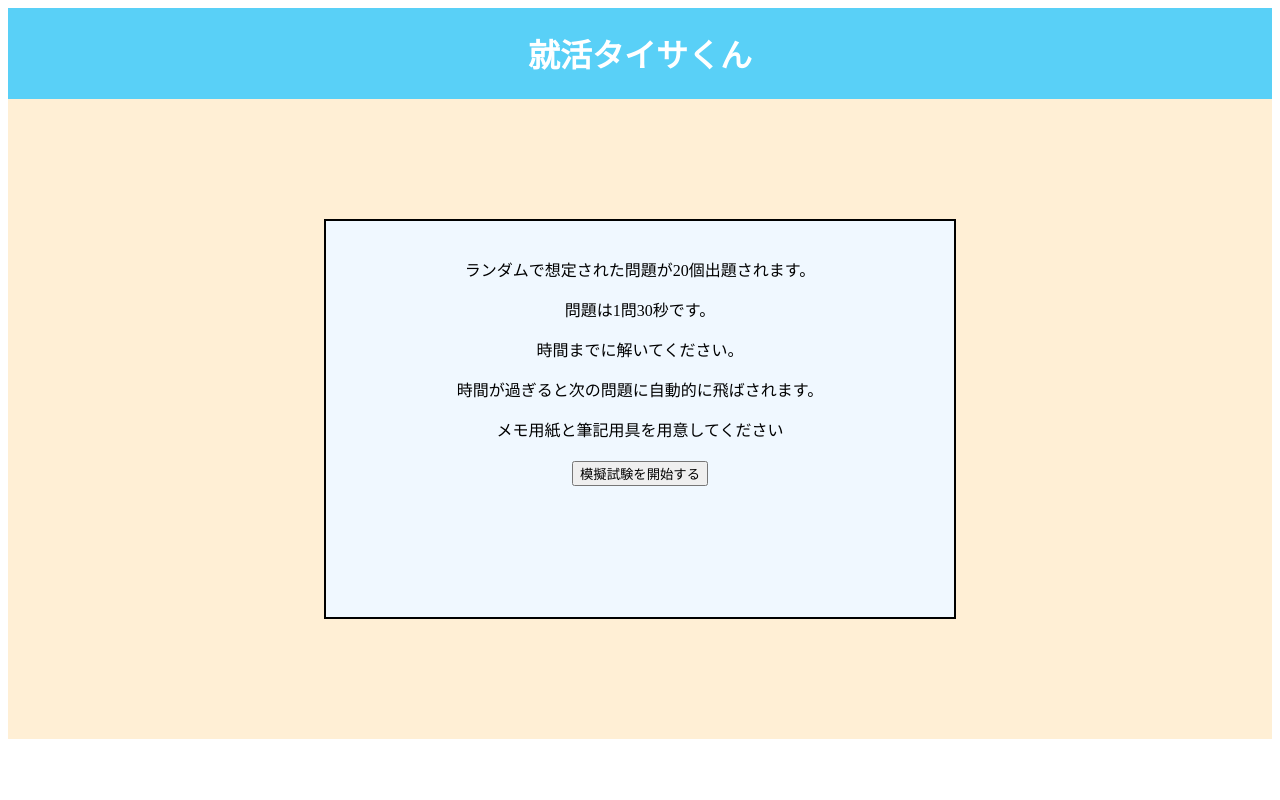
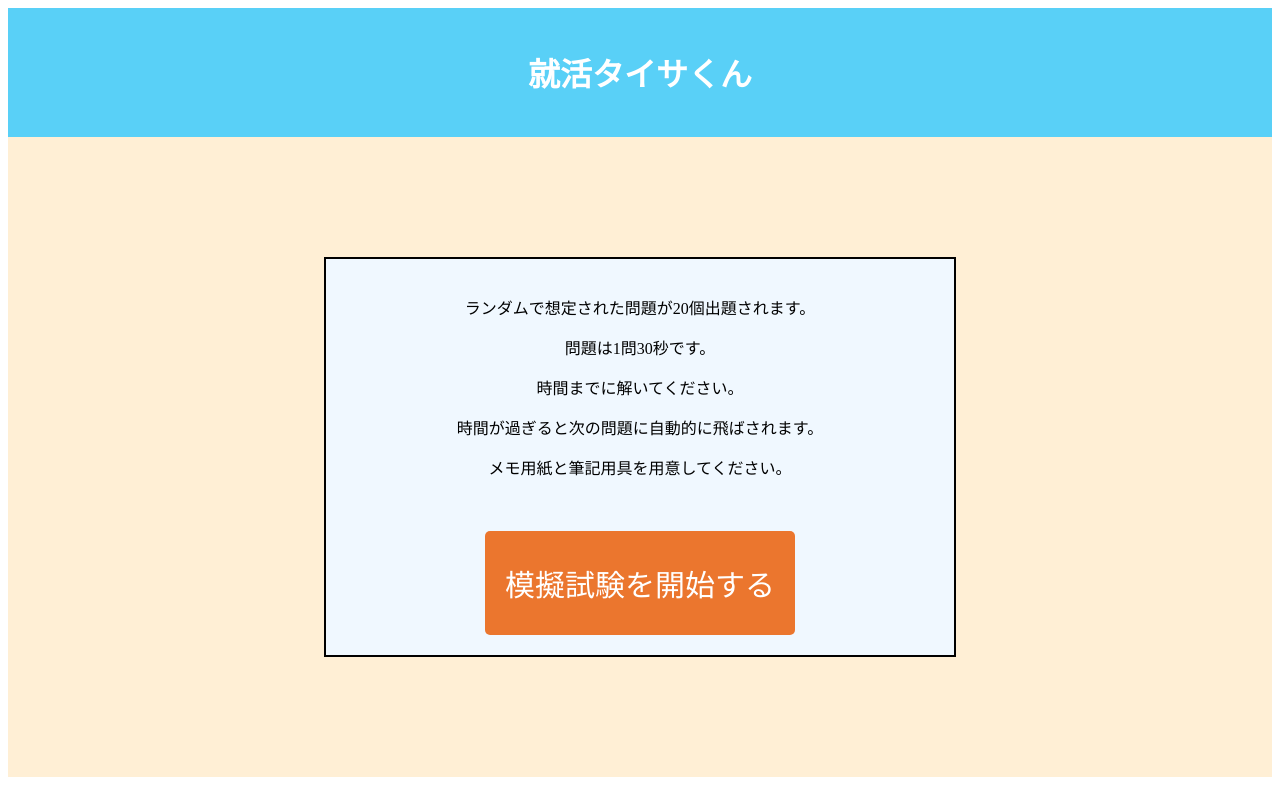
Before and after one commit to aoryui/Creative7, a PHP site: page /honban.php in a window 1280 px wide. Run offline with PHP 8.4, Linux system fonts and the light colour scheme.

Commit message:
honban.UI

```diff
--- a/css/honban.css
+++ b/css/honban.css
@@ -2,7 +2,7 @@ header {
     background-color: rgb(89, 208, 247);
     color: white;
     text-align: center;
-    padding: 1px;
+    padding: 20px;
 }
 
 .honbanmain {
@@ -10,7 +10,6 @@ header {
     justify-content: center;
     align-items: center;
     min-height: 80vh;
-    text-align: left;
     background-color: #ffefd5;
 }
 
@@ -18,29 +17,60 @@ header {
     border: 2px solid black;
     padding: 20px;
     height: 400px;
-    /* 縦長にするための高さ指定 */
     box-sizing: border-box;
     width: 50%;
-    /* 幅をさらに小さく設定 */
     margin: auto;
-    /* 左右中央揃え */
     background-color: aliceblue;
+    display: flex;
+    flex-direction: column;
+    justify-content: space-between;
 }
 
 .content {
     text-align: center;
-    margin-bottom: 20px;
 }
 
 .button-container {
     text-align: center;
-    /* ボタンの中央揃え */
 }
 
-.button-container button {
-    padding: 10px 20px;
-    font-size: 16px;
+.button-container input[type="button"] {
+    padding: 30px 20px;
+    font-size: 30px;
     cursor: pointer;
+    background-color: rgb(235, 118, 46);
+    color: white;
+    border: none;
+    border-radius: 5px;
+    transition: background-color 0.3s ease;
+}
+
+.button-container input[type="button"]:hover {
+    background-color: darkred;
+}
+
+img:hover {
+    opacity: 0.5;
+    cursor: pointer;
+}
+
+img:active {
+    position: relative;
+    top: 3px;
+}
+
+#menuButton {
+    margin-right: 400px;
+    width: auto;
+    height: auto;
+    padding: 0;
+    border: none;
+    background-color: transparent;
+}
+
+.menu-container {
+    display: flex;
+    align-items: center;
 }
 
 /*
--- a/honban.php
+++ b/honban.php
@@ -11,15 +11,15 @@ require_once __DIR__ . '/header.php';
         <div class="honbanmain">
             <div class="container">
                 <div class="content">
-                    <p>ランダムで想定された問題が20個出題されます。<br>
+                    <p>ランダムで想定された問題が20個出題されます。
                     <p></p>
                        問題は1問30秒です。
-                       <p></p>
-                       時間までに解いてください。<br>
                     <p></p>
-                       時間が過ぎると次の問題に自動的に飛ばされます。<br>
-                       <p></p>
-                        メモ用紙と筆記用具を用意してください<br></p>
+                       時間までに解いてください。
+                    <p></p>
+                       時間が過ぎると次の問題に自動的に飛ばされます。</p>
+                    <p></p>
+                    メモ用紙と筆記用具を用意してください。
                 </div>
                 <div class="button-container">
                     <input type="button" onclick="location.href='./test.php'" value="模擬試験を開始する">
```
